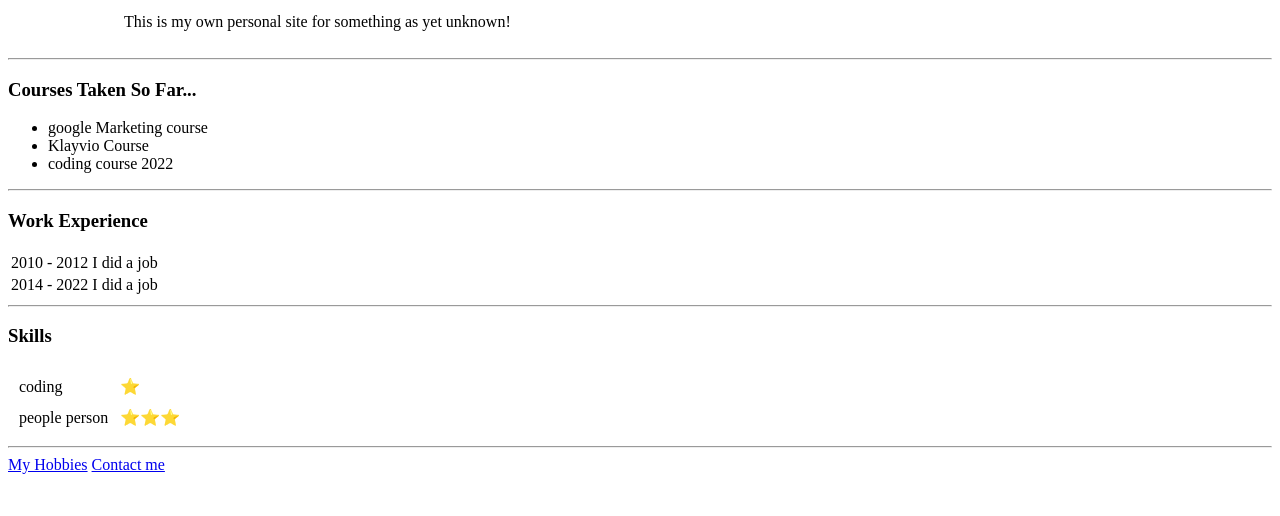
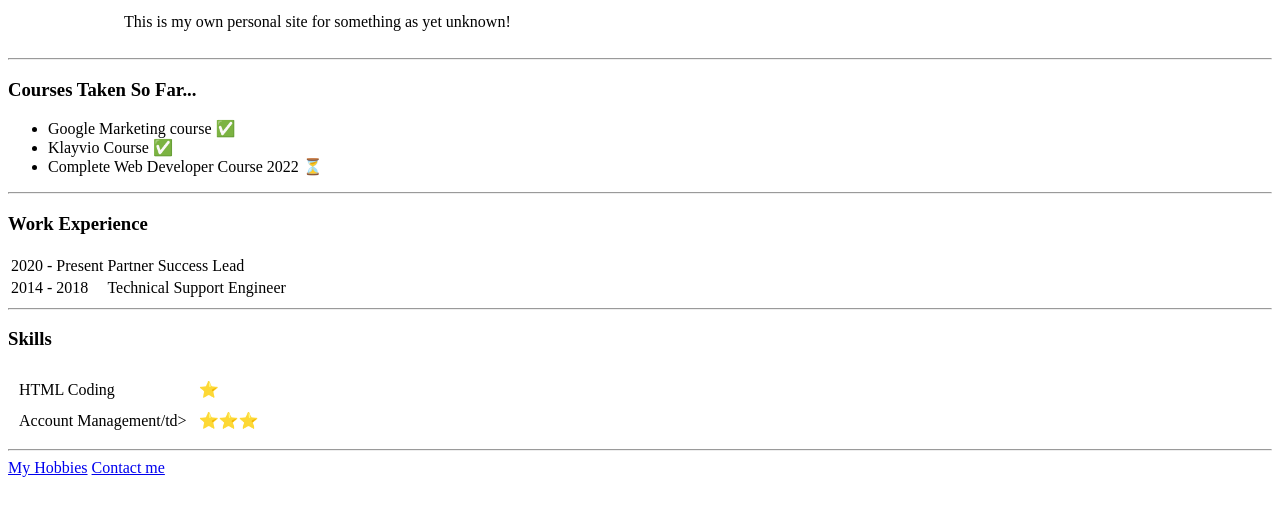
Before and after one commit to Kieranball94/CV, a plain HTML site: page index.html in a window 1280 px wide. Shown: the part 112-628 px from the top of the page. Drawn offline with Linux system fonts and the light colour scheme.

Commit message:
Update index.html
Update to text & Image to try and fix errors on page

```diff
--- a/index.html
+++ b/index.html
@@ -8,7 +8,7 @@
 
 <body>
   <table>
-    <td><img src="images/Kieran ball.png" alt="Kieran's photo"></td>
+    <td><img src="Images/Kieran ball.png" alt="Kieran's photo"></td>
     <td>
       <h1>Kieran Ball</h1>
       <p><em>Partner Success Lead at <a href="http://reviews.io/">Reviews.io</a></em></p>
@@ -19,20 +19,20 @@
 
   <h3>Courses Taken So Far... </h3>
   <ul>
-    <li>google Marketing course </li>
-    <li>Klayvio Course </li>
-    <li>coding course 2022</li>
+    <li>Google Marketing course ✅</li>
+    <li>Klayvio Course ✅</li>
+    <li>Complete Web Developer Course 2022 ⏳</li>
   </ul>
   <hr>
 
   <h3>Work Experience</h3>
   <table>
     <tbody>
-      <td>2010 - 2012</td>
-      <td>I did a job</td>
+      <td>2020 - Present</td>
+      <td>Partner Success Lead</td>
     <tbody>
-      <td>2014 - 2022</td>
-      <td>I did a job</td>
+      <td>2014 - 2018</td>
+      <td>Technical Support Engineer</td>
     </tbody>
     </tbody>
   </table>
@@ -45,10 +45,10 @@
   <table cellspacing="10">
     <tbody>
 
-      <td>coding</td>
+      <td>HTML Coding</td>
       <td>⭐️</td>
     <tbody>
-      <td>people person</td>
+      <td>Account Management/td>
       <td>⭐️⭐️⭐️</td>
     </tbody>
     </tbody>
```
